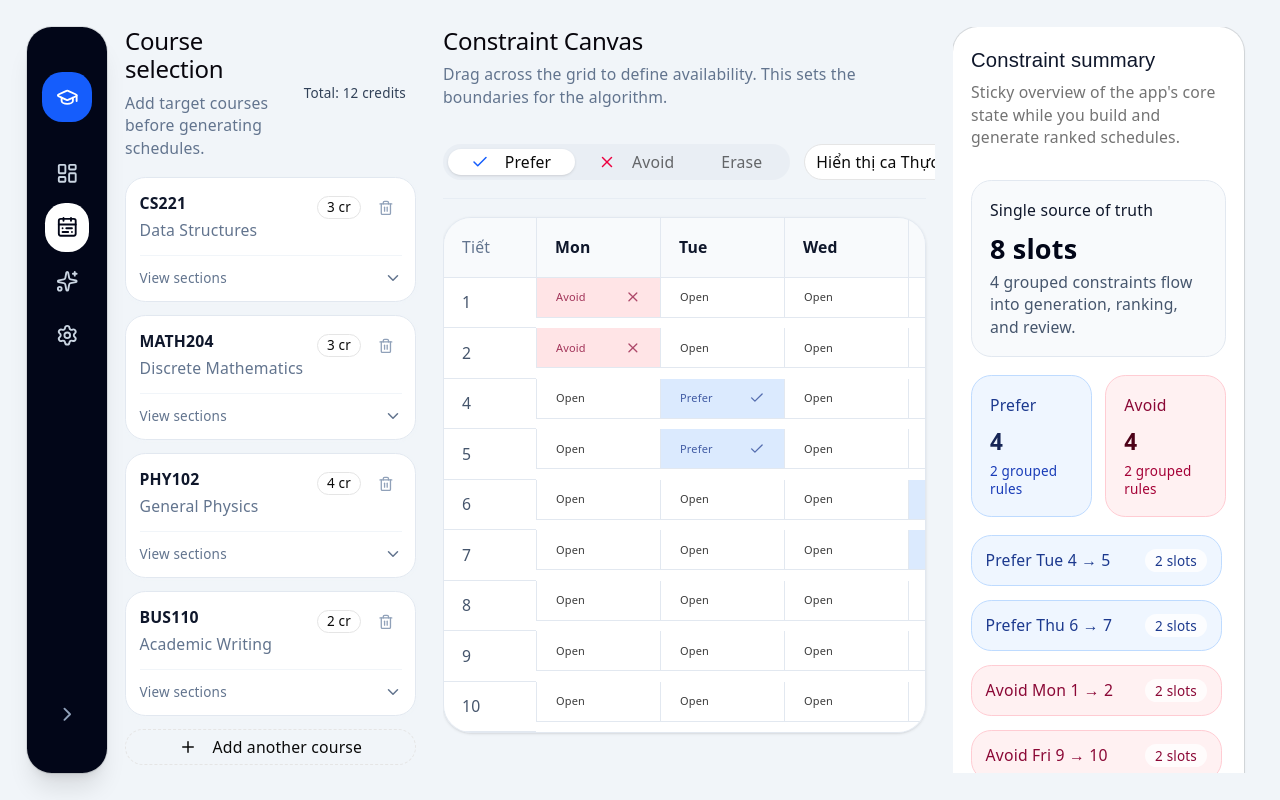
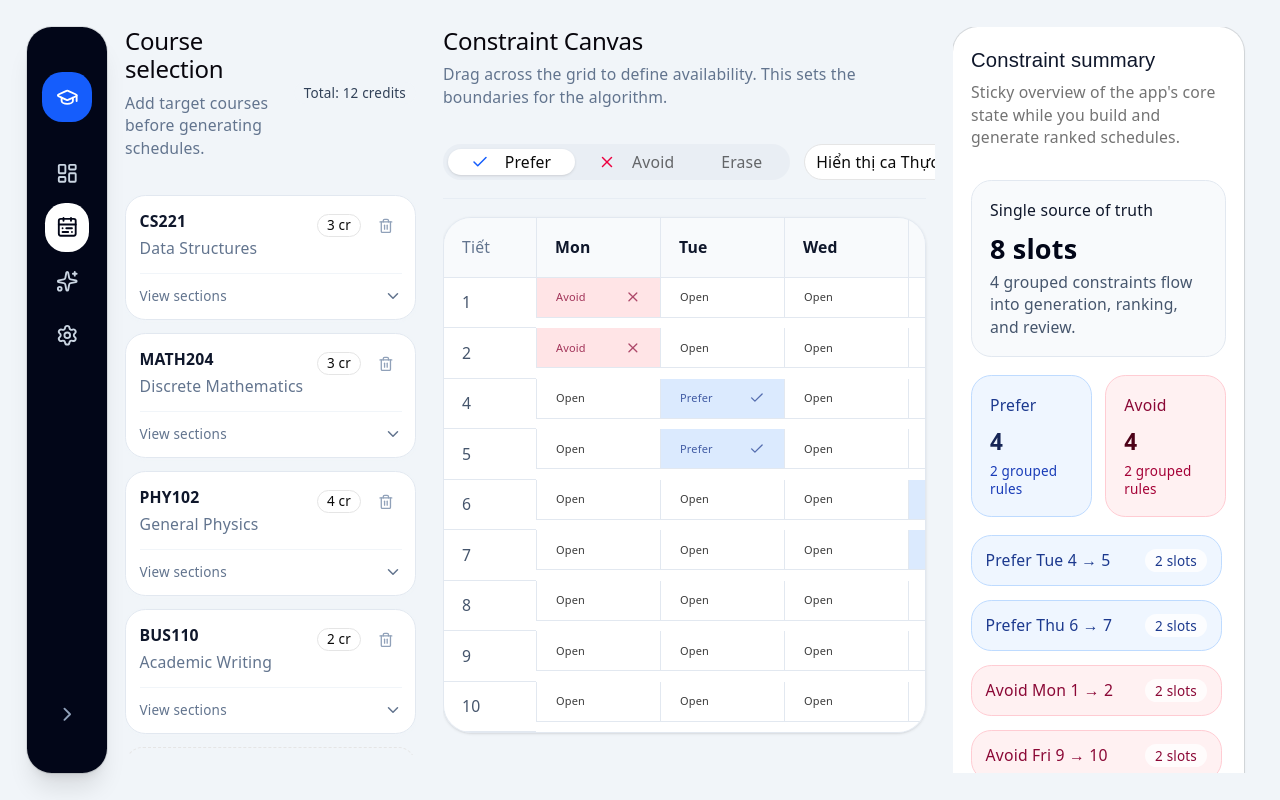
Before and after one commit to QuangNguyenNgoc/Portal-helper-web, a React (Vite) app: page / in a window 1280 px wide. Built offline with nearby package versions, Linux system fonts and the light colour scheme.

Commit message:
fix: old App-Shell structural bugs

```diff
--- a/src/features/planner/views/BuilderView.tsx
+++ b/src/features/planner/views/BuilderView.tsx
@@ -96,8 +96,9 @@ export function BuilderView({
 
       <div className="flex-1 min-h-0 grid grid-cols-1 gap-4 lg:grid-cols-[300px_minmax(0,1fr)] xl:grid-cols-[300px_minmax(0,1fr)_300px] overflow-hidden">
         {/* ── Left Column (Input + Output Fallback) ── */}
-        <div className="h-full overflow-y-auto pr-2 pb-8 space-y-8 [&::-webkit-scrollbar]:hidden [-ms-overflow-style:none] [scrollbar-width:none]">
-          <div>
+        <div className="flex h-full flex-col min-h-0 pr-2 pb-8">
+          {/* Header & Warning (Fixed) */}
+          <div className="shrink-0 mb-4">
             <div className="mb-4 flex items-center justify-between">
               <div>
                 <h2 className="text-lg font-semibold text-slate-900">Course selection</h2>
@@ -113,10 +114,14 @@ export function BuilderView({
               </div>
             </div>
             {totalCredits > 22 && (
-              <div className="mb-4 rounded-xl border border-amber-200 bg-amber-50 p-3 text-sm text-amber-900 shadow-sm">
+              <div className="rounded-xl border border-amber-200 bg-amber-50 p-3 text-sm text-amber-900 shadow-sm">
                 <strong>High credit load:</strong> Finding a conflict-free schedule may be impossible. Consider dropping a course if generation fails.
               </div>
             )}
+          </div>
+
+          {/* List & Secondary Actions (Scrollable) */}
+          <div className="flex-1 min-h-0 overflow-y-auto space-y-8 [&::-webkit-scrollbar]:hidden [-ms-overflow-style:none] [scrollbar-width:none]">
             <div className="space-y-3">
               {courses.map((course) => (
                 <CourseCard key={course.code} {...course} />
@@ -129,12 +134,6 @@ export function BuilderView({
                 <Plus className="mr-2 h-4 w-4" /> Add another course
               </Button>
             </div>
-          </div>
-
-          <CourseSearchModal
-            isOpen={isSearchModalOpen}
-            onClose={() => setIsSearchModalOpen(false)}
-          />
 
             <div className="pt-6 border-t border-slate-200/60 opacity-80 transition-opacity hover:opacity-100">
                <div className="mb-4">
@@ -153,6 +152,12 @@ export function BuilderView({
                 generationStatusText={generationStatusText}
               />
             </div>
+          </div>
+
+          <CourseSearchModal
+            isOpen={isSearchModalOpen}
+            onClose={() => setIsSearchModalOpen(false)}
+          />
         </div>
 
         {/* ── Middle Column (Canvas or Conflict Fallback) ── */}
```
Lines whose indentation alone changed are shown as unchanged.
